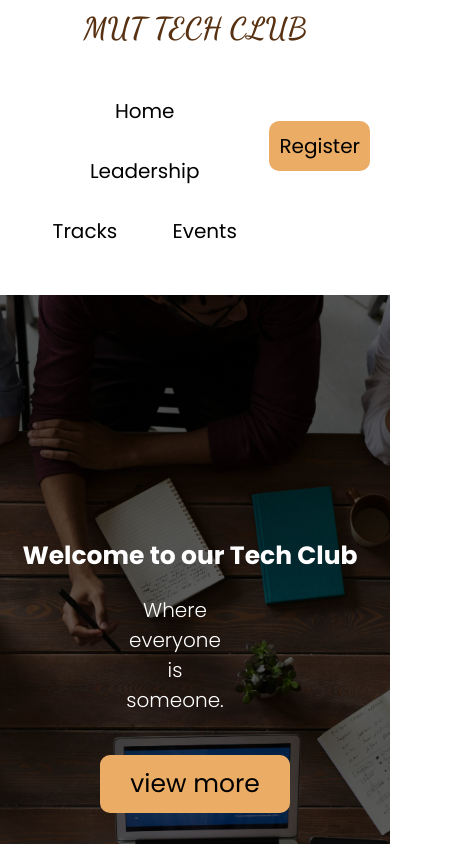
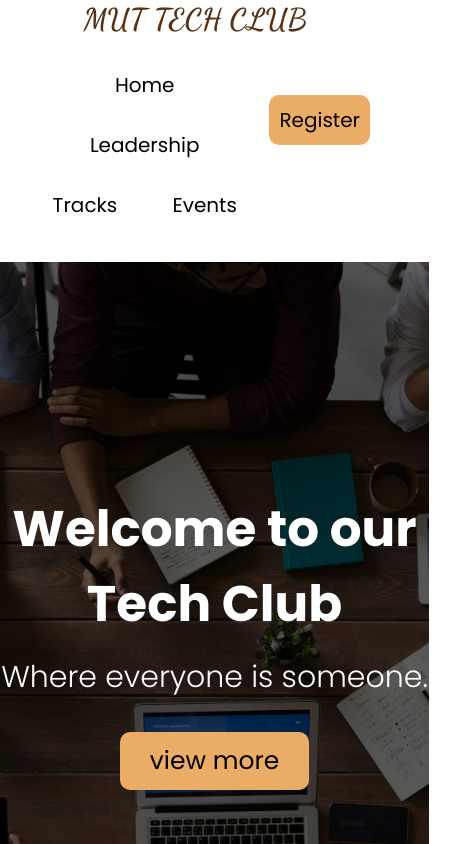
Before and after one commit to KATAMII/MUTC, a React (Vite) app: page / in a window 390 px wide. Shown: the top 844 px of the page, 464 px wide, since content can reach past the window. Built offline with nearby package versions, Linux system fonts and the light colour scheme.

Commit message:
add responsiveness on leadership

```diff
--- a/src/components/header.css
+++ b/src/components/header.css
@@ -62,8 +62,9 @@
 @media screen and (max-width:28.7em){
   .navbar{
     flex-direction: column;
-    height: 35vh;
+    height: 31vh;
   }
+
 
 }
 }
--- a/src/pages/Home/Hero.css
+++ b/src/pages/Home/Hero.css
@@ -18,38 +18,11 @@
 }
 @media screen and (max-width:56.7em){
   .hero-container{
-    width: 130%;
+    width: 110%;
   }
+}
 
 
-}
-@media screen and (max-width:25em){
-  .hero-container{
-    width: 100%;
-  }
-
-}
-@media screen and (max-width:28em){
-  .heropara{
-    margin-left: 0;
-  }
-  .herowelcome{
-   margin-right: 5rem;
-  }
-  .hero-content h1{
-    font-size: 2.5rem;
-    margin-right: 1rem;
-  }
-  .herotext p{
-    font-size: 2rem;
-
-  }
-  .herotext{
-    margin-right: 4rem;
-    text-align: justify;
-  }
-
-}
 
 .hero-content {
   display: flex;
@@ -66,8 +39,7 @@
 .heropara {
   font-size: 3rem;
   text-align: center;
-  margin-left: 20rem;
-  margin-right: 20rem;
+
   line-height: 3rem;
   text-align: center;
   font-family: "poppins", Sans-serif;
--- a/src/pages/Tracks/tracks.css
+++ b/src/pages/Tracks/tracks.css
@@ -28,6 +28,17 @@
     margin-top: 3rem;
 
 }
+ @media screen and (max-width:86.4em){
+    .bannerSection{
+        width: 110%;
+    }
+    .tracks{
+        margin-left: 15rem;
+    }
+
+
+  }
+
 .tracks1{
     display: flex;
     flex-direction: column;
@@ -35,6 +46,7 @@
     align-items: center;
     background-color: #A5BE74;
     width: 90vh;
+    max-width: 537px;
     padding: 1px auto;
     box-shadow: 10px 10px 5px 0px rgba(0,0,0,0.33);
 -webkit-box-shadow: 10px 10px 5px 0px rgba(0,0,0,0.33);
@@ -57,7 +69,6 @@ border-radius: 5px;
 .trackimg{
     width: 25rem;
     height: 30rem;
-
     padding: 0.5rem;
     margin-right: 1rem;
 }
@@ -112,6 +123,7 @@ border-radius: 5px;
     margin-top: 8rem;
     gap: 5rem;
     margin-left: 2rem;
+    flex-wrap: wrap;
 }
 .registerimgsection , .registersection{
     width: 50%;
```
